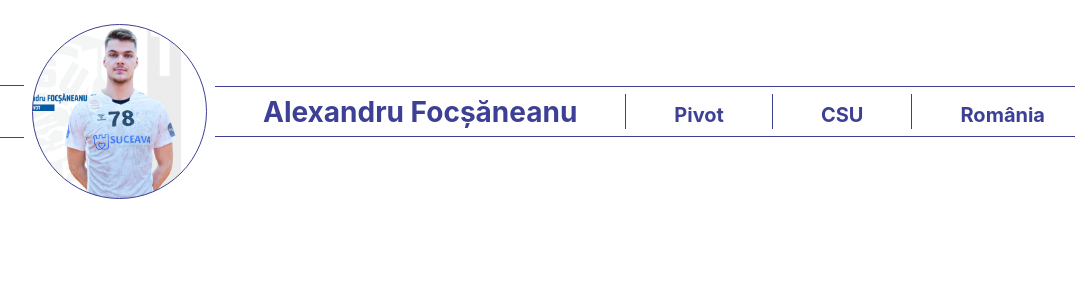
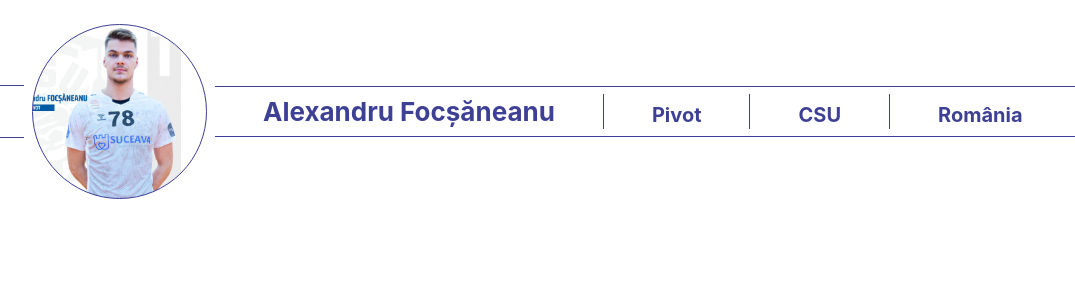
Before and after one commit to Top-Gs/csu, a React (Create React App) app in the folder frontend-csu/: page / in a window 1280 px wide. Shown: the top 300 px of the page, without its empty margins (96-1171 px from the left). Built offline with nearby package versions, Linux system fonts and the light colour scheme.

Commit message:
Update name size in PlayerSummary.

```diff
--- a/frontend-csu/src/components/componentsUI/PlayerSummary.css
+++ b/frontend-csu/src/components/componentsUI/PlayerSummary.css
@@ -34,7 +34,7 @@
 }
 
 .player-summary__name {
-   font-size: 28px;
+   font-size: 26px;
    border-top: 1px solid var(--post_date_color);
    border: 100px;
 }
```
